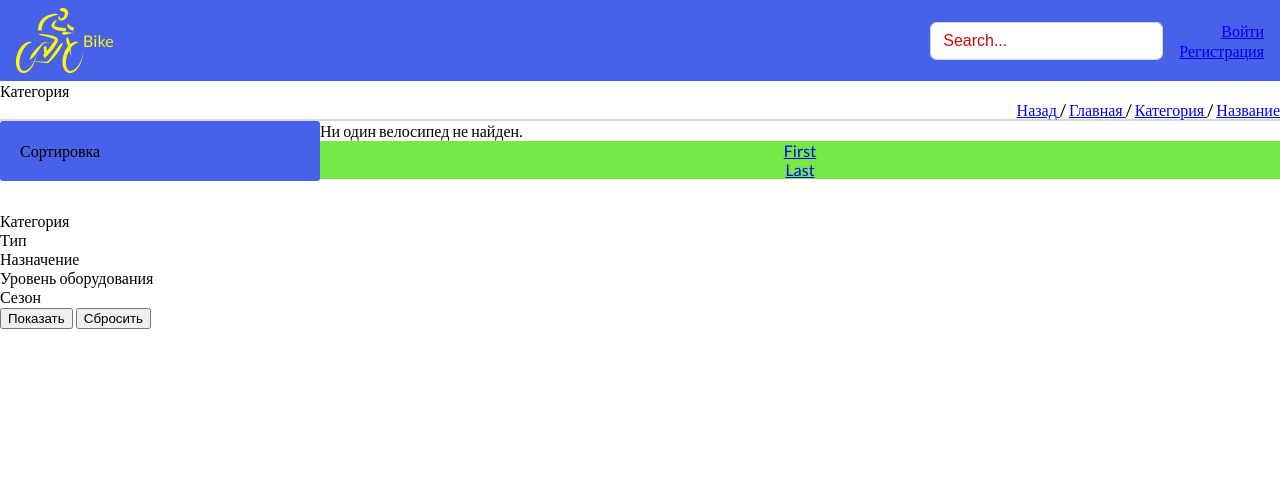
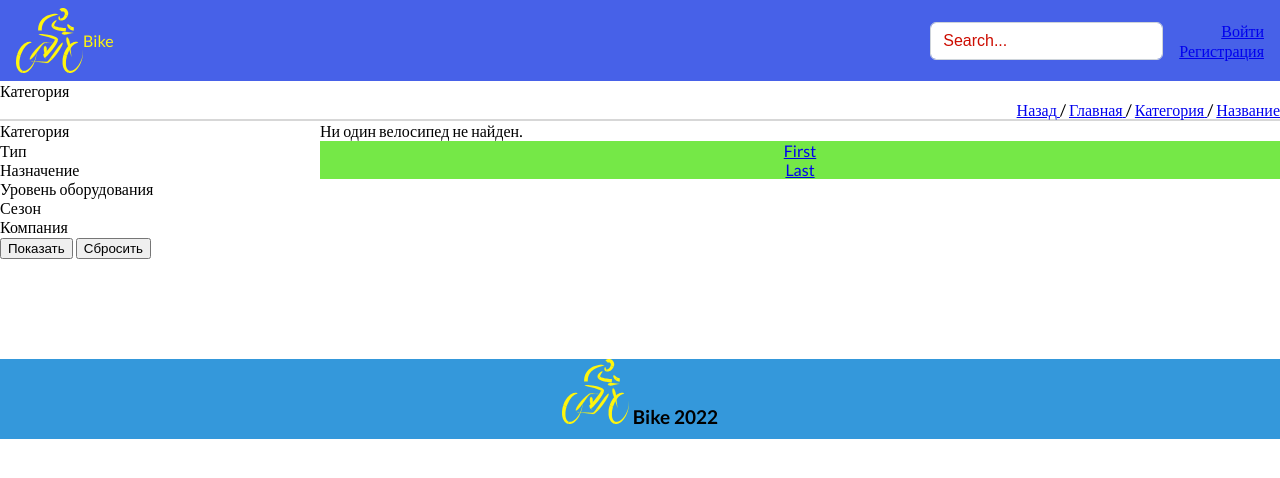
Before and after one commit to VexOlmer/BikeCatalog, a PHP site: page /BikeCatalog/AllBike.php in a window 1280 px wide. Shown: the top 478 px of the page. Run offline with PHP 8.4, Linux system fonts and the light colour scheme; data that the repository does not hold is empty.

Commit message:
Add save parametrs search in filter and view in filter brands, create footer

```diff
--- a/AllBike.php
+++ b/AllBike.php
@@ -10,28 +10,30 @@
     <div class="content-AllBikes">
         <!-- Filter Content -->
         <div class="context-AllBikes-Filter">
-            <div class="Filter-search">
+            <!-- <div class="Filter-search">
                 <h3>Сортировка</h3>
-            </div>
+            </div> -->
 
             <form action="AllBike.php" method="post">
 
                 <?php
-                    $filter_column = array("category", "type", "destination", "level", "season");
-                    $column_ru = array("Категория", "Тип", "Назначение", "Уровень оборудования", "Сезон");
+                    $filter_column = array("category", "type", "destination", "level", "season", "name_company");
+                    $column_ru = array("Категория", "Тип", "Назначение", "Уровень оборудования", "Сезон", "Компания");
+                    $table = array("bikeinfo", "bikeinfo", "bikeinfo", "bikeinfo", "bikeinfo", "brands");
                     foreach($filter_column as $key => $column){
                 ?>
 
                 <div class="list-group">
+                    <!-- Название категории на русском -->
                     <h3><?php echo $column_ru[$key] ?></h3>
                     <div class="brandSection">
                         <?php
-                            $column_info = getColumn('bikeinfo', $column);
+                            $column_info = getColumn($table[$key], $column);
                             foreach($column_info as $info){
                         ?>
                             <div class="list-group-item checkbox">
                             <label>
-                                <?php if(isset($_GET['category']) and $info[$column] === $_GET['category']): ?>
+                                <?php if(in_array($info[$column], $column_true_filter) or isset($_GET['category']) and $info[$column] === $_GET['category']): ?>
                                     <input type="checkbox" checked='checked' class="" value="<?php echo $info[$column]; ?>" name="<?php echo $filter_column[$key]; ?>[]" >
                                 <?php else: ?>
                                     <input type="checkbox" class="" value="<?php echo $info[$column]; ?>" name="<?php echo $filter_column[$key]; ?>[]" >
@@ -69,7 +71,7 @@
                     <br/>
                     <p class="limited-desc-bike"><?php echo $bike_info['description'] ?></p>
                     <br/>
-                    <p><?php echo selectOne('brands', ['ID' => $bike_info['BID']])['name'] ?></p>
+                    <p><?php echo selectOne('brands', ['ID' => $bike_info['BID']])['name_company'] ?></p>
                     <br/>
                     <p><?php echo $bike_info['season'] ?></p>
 
--- a/Login.php
+++ b/Login.php
@@ -18,6 +18,7 @@
 				<p>Еще нет аккаунта? <a href="<?php echo BASE_URL . 'Register.php'?>"> Зарегистрируйтесь!</a></p>
 			</div>
 		</div>
+	</div>
 </div>
 
-<?php include("app/include/footer.php"); ?>
+<?php require_once("app/include/footer.php"); ?>
--- a/Main.php
+++ b/Main.php
@@ -50,3 +50,5 @@
         </div>
     </div>
 </div>
+
+<?php include("app/include/footer.php"); ?>
--- a/Register.php
+++ b/Register.php
@@ -20,6 +20,7 @@
 				<p>Уже есть аккаунт? <a href="<?php echo BASE_URL . 'Login.php'?>"> Войдите!</a></p>
 			</div>
 		</div>
+	</div>
 </div>
 
-<?php include("app/include/footer.php"); ?>
+<?php require_once("app/include/footer.php"); ?>
--- a/app/controllers/searchBike.php
+++ b/app/controllers/searchBike.php
@@ -8,26 +8,30 @@ $offset = $limit * ($page - 1);  // С какой записи начинать
 $total_pages = round(countRow('bikeinfo')[0]['COUNT(*)'] / $limit, 0);
 
 $result = getData("SELECT * FROM bikeinfo WHERE status = '1' LIMIT $limit OFFSET $offset");
+$column_true_filter = array();  // Запоминание галочек в фильтре
 
 // Авторизация
 if($_SERVER['REQUEST_METHOD'] === 'POST' && isset($_POST['btn-show-filter'])){
 
-    $sqlQuery = "SELECT * FROM bikeinfo WHERE status = '1'";
-    $filter_column = array("category", "type", "destination", "level", "season");
+    $sqlQuery = "SELECT * FROM bikeinfo INNER JOIN brands ON bikeinfo.BID=brands.ID WHERE status = '1'";
+    $filter_column = array("category", "type", "destination", "level", "season", "name_company");
 
     foreach($filter_column as $key => $column){
         if(isset($_POST[$column])){
 
             $filterData = implode("','", $_POST[$column]);
+
             $sqlQuery .= "
-                AND $column IN('".$filterData."')";
+                    AND $column IN('".$filterData."')";
+
+            foreach($_POST[$column] as $key_true_filter => $name_true_filter){
+                array_push($column_true_filter, $name_true_filter);
+            }
         }
     }
 
     $sqlQuery .= "LIMIT $limit OFFSET $offset";
-
     $result = getData($sqlQuery);
-    $_GET=$_POST;
 }
 
 if($_SERVER['REQUEST_METHOD'] === 'POST' && isset($_POST['btn-del-filter'])){
@@ -36,4 +40,20 @@ if($_SERVER['REQUEST_METHOD'] === 'POST' && isset($_POST['btn-del-filter'])){
     $result = getData($sqlQuery);
 }
 
+// При переходе с главной с нажатием по категории
+if($_SERVER['REQUEST_METHOD'] === 'GET' and isset($_GET['category'])){
+    $sqlQuery = "SELECT * FROM bikeinfo WHERE status = '1'";
+
+    $category = $_GET['category'];
+
+    $sqlQuery .= "
+            AND category LIKE '$category'";
+
+    array_push($column_true_filter, $category);
+
+    $sqlQuery .= "LIMIT $limit OFFSET $offset";
+
+    $result = getData($sqlQuery);
+}
+
 ?>
--- a/app/include/footer.php
+++ b/app/include/footer.php
@@ -1,5 +1,13 @@
 
 <!-- Footer -->
+
+<link rel="stylesheet" href="static/css/reset.css" type="text/css" >
+<link rel="stylesheet" href="static/css/style.css" type="text/css" >
+
+<div class="footer">
+    <img src="static/img/svg/Logo.svg" alt="logo_footer" class="header-logo-pic">
+    Bike 2022
+</div>
 
 
 </body>
--- a/app/include/header.php
+++ b/app/include/header.php
@@ -15,7 +15,7 @@
             <div class="header-inner">
                 <div class="header-logo">
                     <img src="static/img/svg/Logo.svg" alt="Bike Logo" class="header-logo-pic">
-                    <a href="<?php echo BASE_URL ?>" class="nav-link">Bike</a>
+                    <a href="<?php echo BASE_URL . 'Main.php' ?>" class="nav-link">Bike</a>
                 </div>
 
                 <form class="header-form" role="search">
--- a/static/css/style.css
+++ b/static/css/style.css
@@ -53,6 +53,20 @@ body{
 	width: 100%;
 	margin-right: auto;
 	margin-left: auto;
+}
+
+/* Footer */
+.footer{
+    flex: 0 0 auto;
+    margin-top: 100px;
+    height: 80px;
+    background: #3498DB;
+    right: 0;
+    bottom: 0;
+    width: 100%;
+    text-align: center;
+    font-size: 19px;
+    font-weight: bold;
 }
 
 
```
Also changed, not shown: BikeInfo.php (+5 -4 lines).
